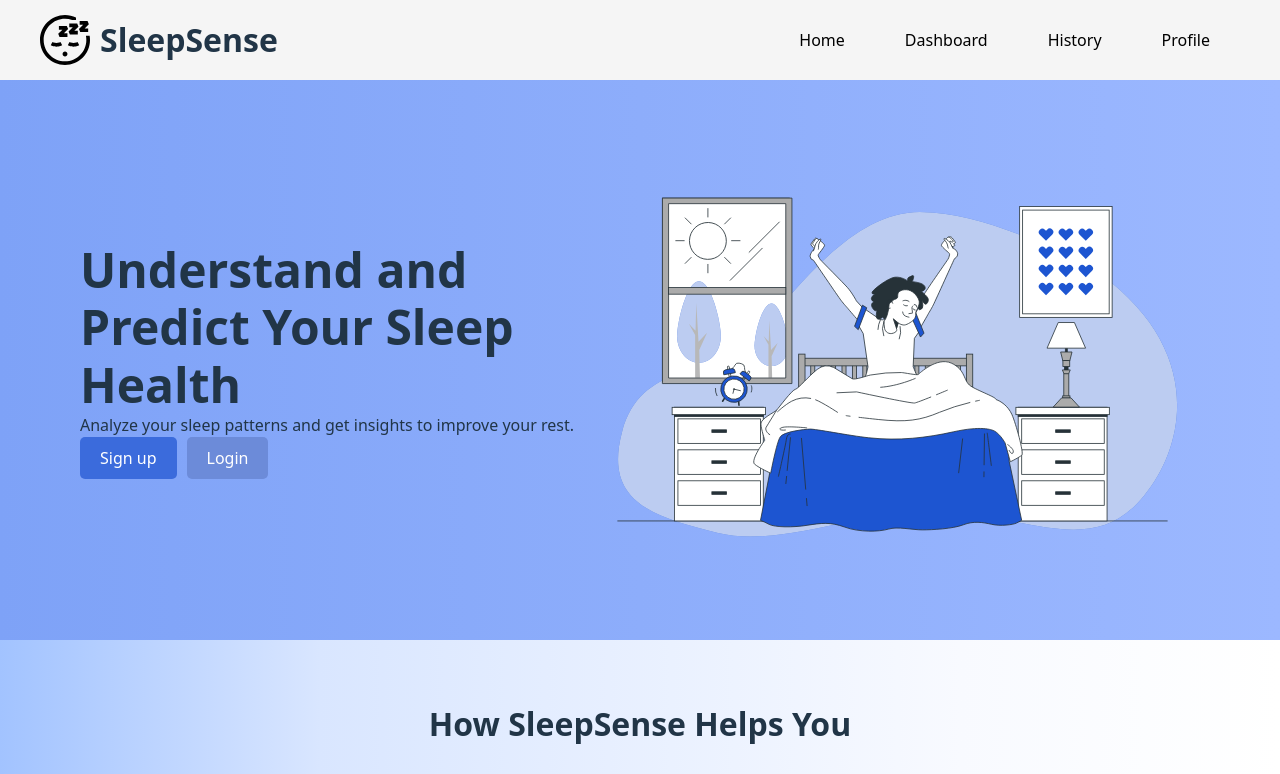
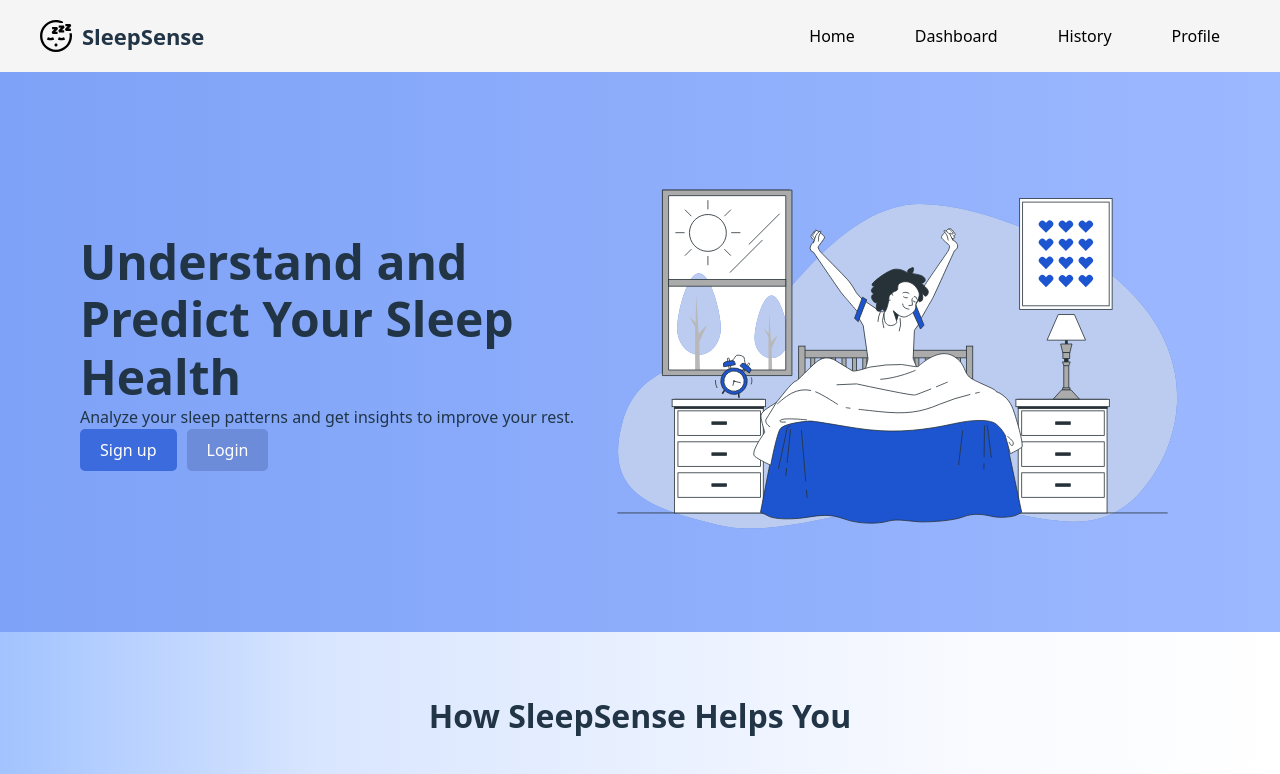
Before and after one commit to Dinuki19/SleepSense, a React app in the folder frontend/: page / in a window 1280 px wide. Shown: the top 774 px of the page. Built offline with nearby package versions, Linux system fonts and the light colour scheme; the HTML template or start-up script is replaced by a standard one.

Commit message:
Extracted the styling from header and footer

```diff
--- /dev/null
+++ b/frontend/src/components/Footer.css
@@ -0,0 +1,7 @@
+.footer {
+  text-align: center;
+  padding: 20px;
+  background: #3b6bdc;
+  color: white;
+  margin-top: 40px;
+}
--- a/frontend/src/components/Footer.jsx
+++ b/frontend/src/components/Footer.jsx
@@ -1,20 +1,12 @@
+import "./Footer.css";
+
 function Footer() {
   return (
-    <footer style={styles.footer}>
+    <footer className="footer">
       <p>About | Contact | Privacy</p>
       <p>© 2026 SleepSense</p>
     </footer>
   );
 }
 
-const styles = {
-  footer: {
-    textAlign: "center",
-    padding: "20px",
-    background: "#3b6bdc",
-    color: "white",
-    marginTop: "40px"
-  }
-};
-
 export default Footer;
--- /dev/null
+++ b/frontend/src/components/Header.css
@@ -0,0 +1,41 @@
+.header-nav {
+  display: flex;
+  justify-content: space-between;
+  align-items: center;
+  padding: 15px 40px;
+  background: #f5f5f5;
+}
+
+/* Left side: logo + title */
+.header-left {
+  display: flex;
+  align-items: center;
+  gap: 10px;
+}
+
+/* Logo size */
+.header-logo {
+  width: 32px;
+  height: auto;
+}
+
+/* Title */
+.header-title {
+  font-size: 22px;
+  font-weight: 600;
+}
+
+/* Right side menu */
+.header-menu {
+  display: flex;
+  align-items: center;
+  gap: 20px;
+}
+
+/* Buttons */
+.header-link {
+  background: none;
+  border: none;
+  cursor: pointer;
+  font-size: 16px;
+}
--- a/frontend/src/components/Header.jsx
+++ b/frontend/src/components/Header.jsx
@@ -1,50 +1,22 @@
 import logo from "../assets/logo.svg";
+import "./Header.css";
 
 function Header() {
   return (
-    <nav style={styles.nav}>
-      <div style={styles.left}>
-        <img src={logo} alt="SleepSense Logo" style={styles.logo} />
-        <h2>SleepSense</h2>
+    <nav className="header-nav">
+      <div className="header-left">
+        <img src={logo} alt="SleepSense Logo" className="header-logo" />
+        <h1 className="header-title">SleepSense</h1>
       </div>
 
-      <div>
-        <button style={styles.link}>Home</button>
-        <button style={styles.link}>Dashboard</button>
-        <button style={styles.link}>History</button>
-        <button style={styles.link}>Profile</button>
+      <div className="header-menu">
+        <button className="header-link">Home</button>
+        <button className="header-link">Dashboard</button>
+        <button className="header-link">History</button>
+        <button className="header-link">Profile</button>
       </div>
     </nav>
   );
 }
 
-const styles = {
-  nav: {
-    display: "flex",
-    justifyContent: "space-between",
-    alignItems: "center",
-    padding: "15px 40px",
-    background: "#f5f5f5"
-  },
-
-  left: {
-    display: "flex",
-    alignItems: "center",
-    gap: "10px"
-  },
-
-  logo: {
-    width: "50px",
-    height: "auto"
-  },
-
-  link: {
-    margin: "0 10px",
-    background: "none",
-    border: "none",
-    cursor: "pointer",
-    fontSize: "16px"
-  }
-};
-
 export default Header;
--- a/frontend/src/index.css
+++ b/frontend/src/index.css
@@ -46,7 +46,7 @@ button {
 }
 
 /* Logo */
-.logo { width: 100px; height: auto; }
+.logo { width: 30px; height: 30px; }
 
 /* Input fields */
 input {
```
